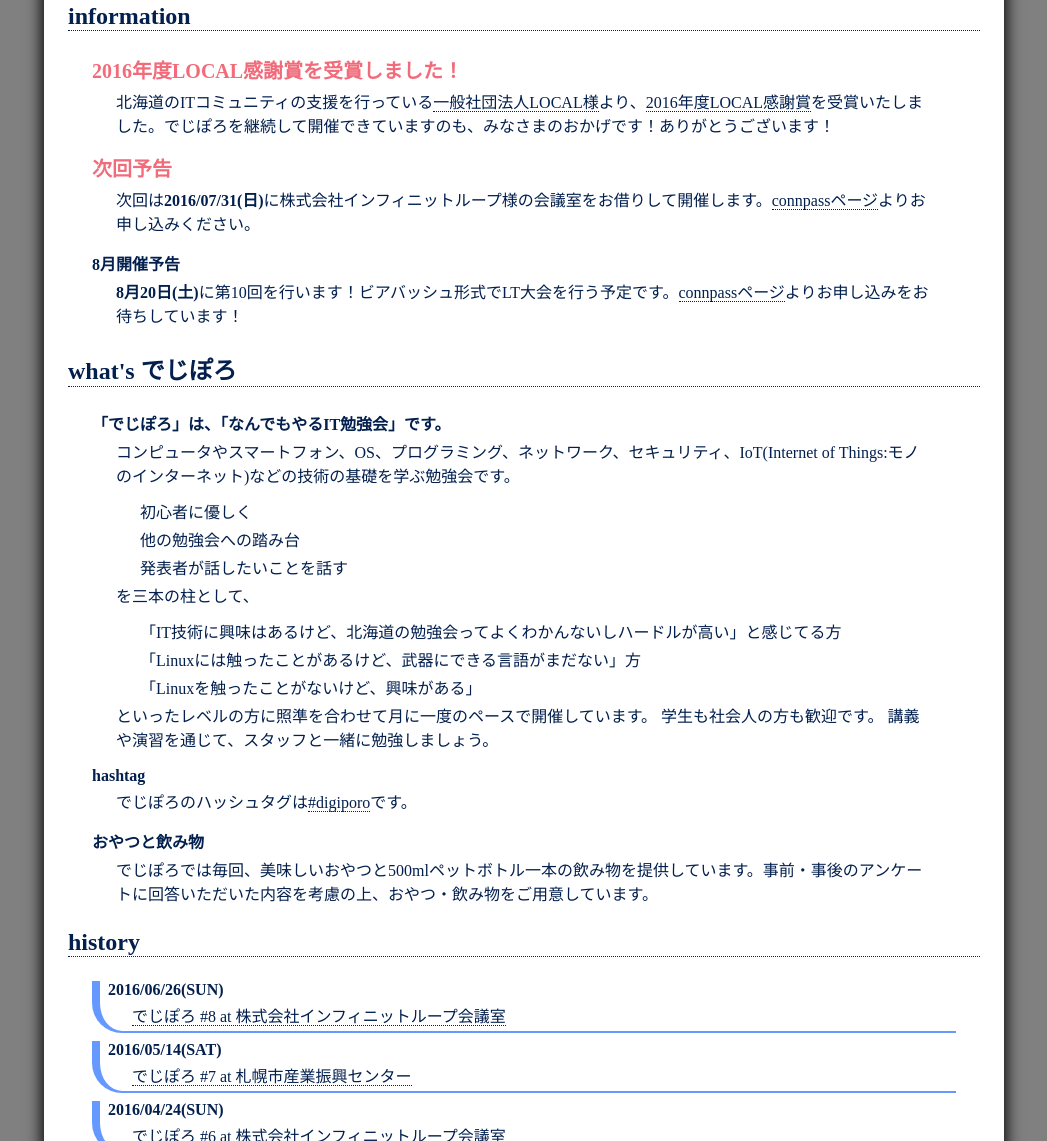
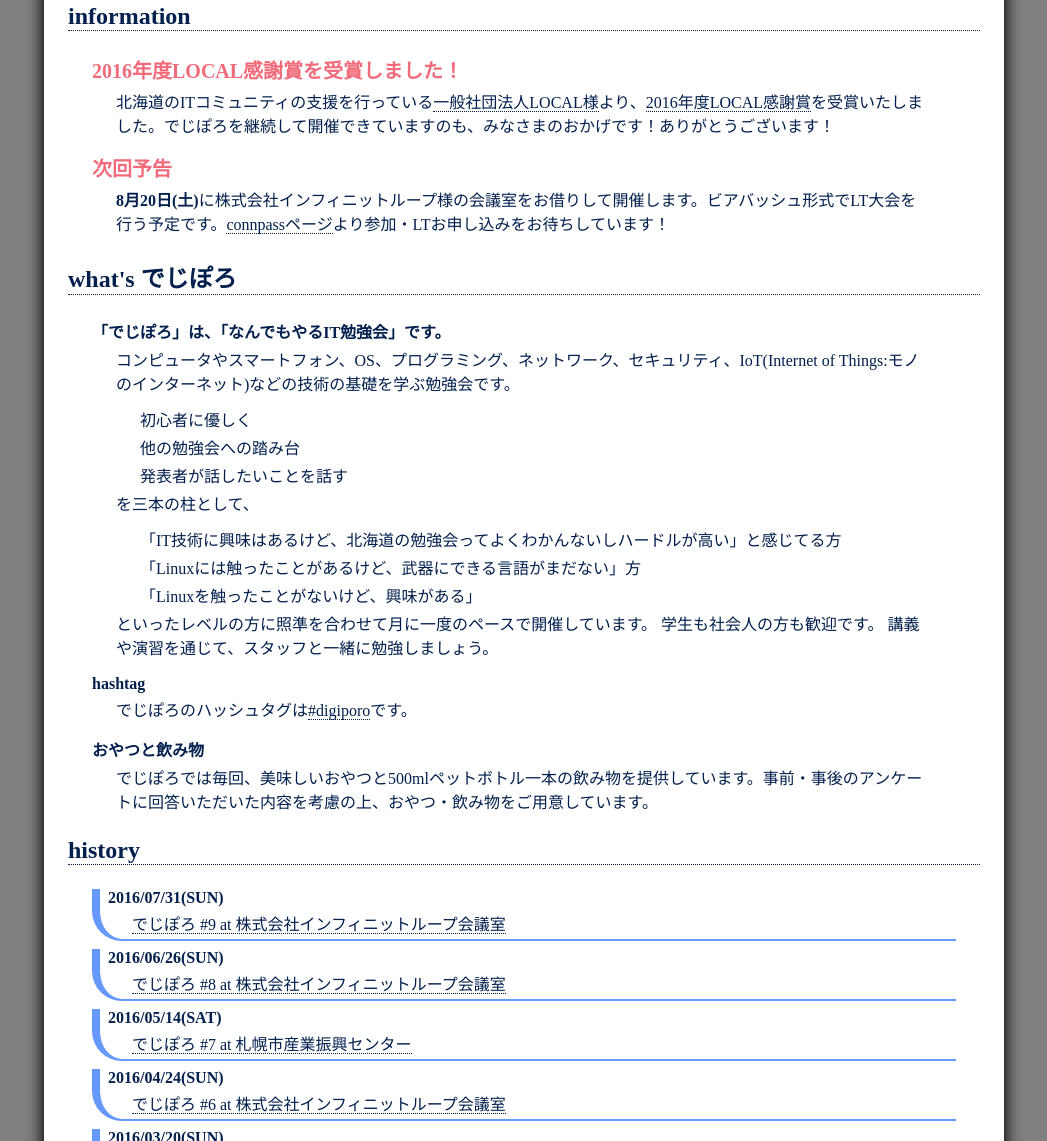
Before and after one commit to nasa9084/digiporo-site, a plain HTML site: page index.html in a window 1280 px wide. Shown: the part 125-1266 px from the top of the page, without its empty margins (116-1163 px from the left). Drawn offline with nearby package versions, Linux system fonts and the light colour scheme; files that its build step writes are made by us from their sources.

Commit message:
update: #9 will gone today, #10 info is coming

```diff
--- a/index.html
+++ b/index.html
@@ -31,12 +31,7 @@
           <article class="next">
             <h3 class="important">次回予告</h3>
             <p>
-              次回は<strong>2016/07/31(日)</strong>に株式会社インフィニットループ様の会議室をお借りして開催します。<a href="http://digiporo.connpass.com/event/34018">connpassページ</a>よりお申し込みください。
-          </article>
-          <article>
-            <h3>8月開催予告</h3>
-            <p>
-              <strong>8月20日(土)</strong>に第10回を行います！ビアバッシュ形式でLT大会を行う予定です。<a href="http://digiporo.connpass.com/event/36953/">connpassページ</a>よりお申し込みをお待ちしています！
+              <strong>8月20日(土)</strong>に株式会社インフィニットループ様の会議室をお借りして開催します。ビアバッシュ形式でLT大会を行う予定です。<a href="http://digiporo.connpass.com/event/36953/">connpassページ</a>より参加・LTお申し込みをお待ちしています！
             </p>
           </article>
         </section>
@@ -82,6 +77,8 @@
         <nav class="hist">
           <h2 class="sectiontitle">history</h2>
           <dl class="histlist">
+            <dt class="histdate">2016/07/31(SUN)</dt>
+            <dd class="histitem"><a href="http://digiporo.connpass.com/event/34018">でじぽろ #9 at 株式会社インフィニットループ会議室</a></dd>
             <dt class="histdate">2016/06/26(SUN)</dt>
             <dd class="histitem"><a href="http://digiporo.connpass.com/event/32206/">でじぽろ #8 at 株式会社インフィニットループ会議室</a></dd>
             <dt class="histdate">2016/05/14(SAT)</dt>
```
